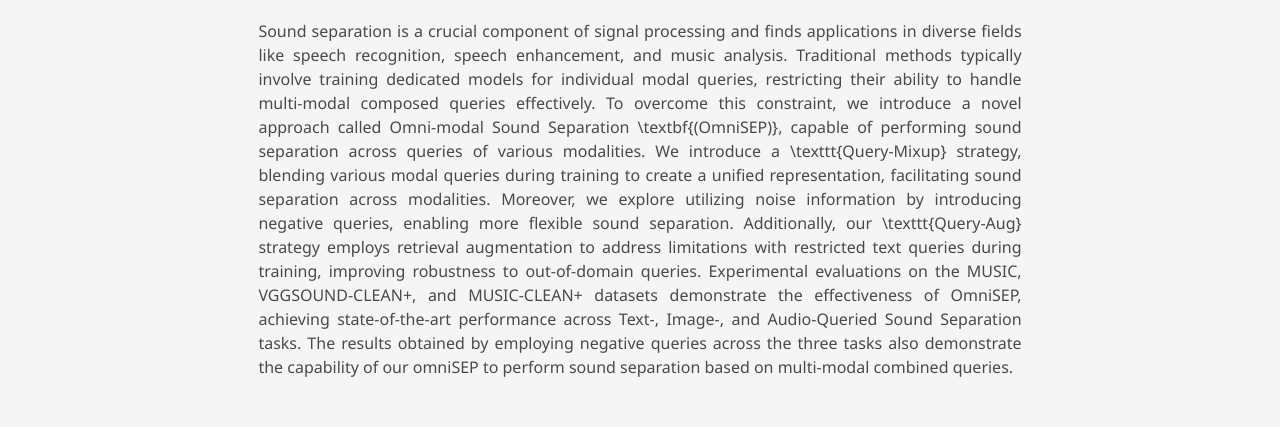
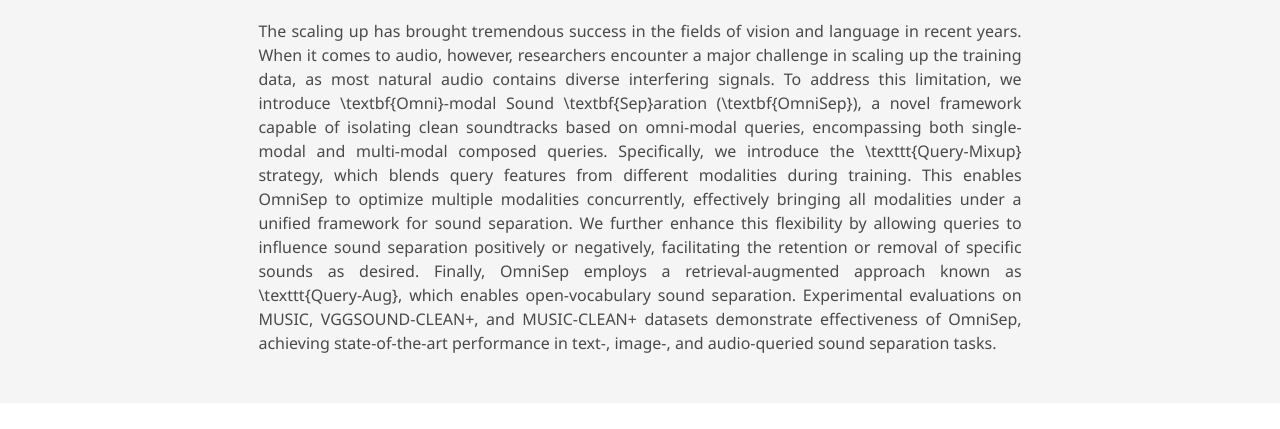
Before and after one commit to UMSS-demo/UMSS-demo.github.io, a plain HTML site: page index.html in a window 1280 px wide. Shown: the part 239-668 px from the top of the page. Drawn offline with nearby package versions, Linux system fonts and the light colour scheme; some icons are missing; a web font is replaced by a local one.

Commit message:
Update index.html

```diff
--- a/index.html
+++ b/index.html
@@ -54,8 +54,7 @@
             <h2 class="title is-3">Abstract</h2>
             <div class="content has-text-justified">
                 <p>
-Sound separation is a crucial component of signal processing and finds applications in diverse fields like speech recognition, speech enhancement, and music analysis. Traditional methods typically involve training dedicated models for individual modal queries, restricting their ability to handle multi-modal composed queries effectively. To overcome this constraint, we introduce a novel approach called Omni-modal Sound Separation \textbf{(OmniSEP)}, capable of performing sound separation across queries of various modalities. We introduce a \texttt{Query-Mixup} strategy, blending various modal queries during training to create a unified representation, facilitating sound separation across modalities. Moreover, we explore utilizing noise information by introducing negative queries, enabling more flexible sound separation. Additionally, our \texttt{Query-Aug} strategy employs retrieval augmentation to address limitations with restricted text queries during training, improving robustness to out-of-domain queries. Experimental evaluations on the MUSIC, VGGSOUND-CLEAN+, and MUSIC-CLEAN+ datasets demonstrate the effectiveness of OmniSEP, achieving state-of-the-art performance across Text-, Image-, and Audio-Queried Sound Separation tasks. The results obtained by employing negative queries across the three tasks also demonstrate the capability of our omniSEP to perform sound separation based on multi-modal combined queries.            </div>
-        </div>
+The scaling up has brought tremendous success in the fields of vision and language in recent years. When it comes to audio, however, researchers encounter a major challenge in scaling up the training data, as most natural audio contains diverse interfering signals. To address this limitation, we introduce \textbf{Omni}-modal Sound \textbf{Sep}aration (\textbf{OmniSep}), a novel framework capable of isolating clean soundtracks based on omni-modal queries, encompassing both single-modal and multi-modal composed queries. Specifically, we introduce the \texttt{Query-Mixup} strategy, which blends query features from different modalities during training. This enables OmniSep to optimize multiple modalities concurrently, effectively bringing all modalities under a unified framework for sound separation. We further enhance this flexibility by allowing queries to influence sound separation positively or negatively, facilitating the retention or removal of specific sounds as desired. Finally, OmniSep employs a retrieval-augmented approach known as \texttt{Query-Aug}, which enables open-vocabulary sound separation. Experimental evaluations on MUSIC, VGGSOUND-CLEAN+, and MUSIC-CLEAN+ datasets demonstrate effectiveness of OmniSep, achieving state-of-the-art performance in text-, image-, and audio-queried sound separation tasks.        </div>
       </div>
       <!--/ Abstract. -->
     </div>
```
